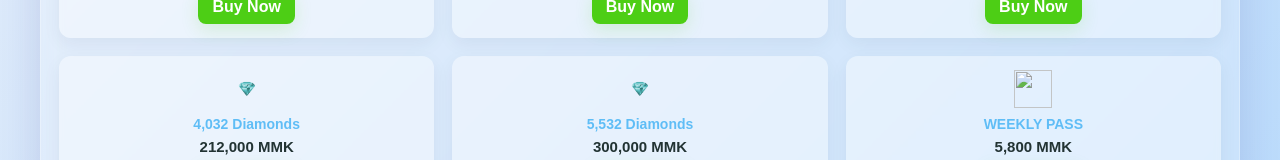
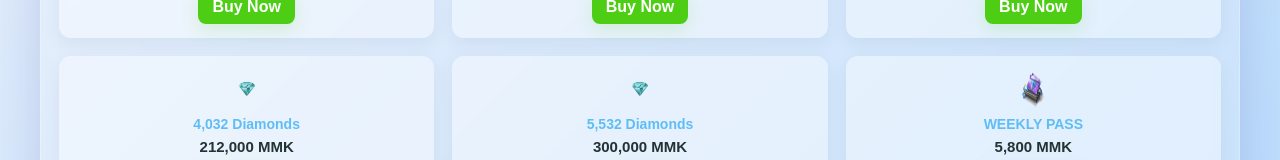
Before and after one commit to lunagemsx/dia, a plain HTML site: page index.html in a window 1280 px wide. Shown: the part 1088-1248 px from the top of the page. Drawn offline with Linux system fonts and the light colour scheme; the site is published under a folder, as on GitHub Pages, so addresses that start at the root find nothing.

Commit message:
Update index.html

```diff
--- a/index.html
+++ b/index.html
@@ -401,7 +401,7 @@
         </div>
 
        <div class="price-card">
-          <img src="/weekly.webp" class="icon-diamond" />
+          <img src="weekly.webp" class="icon-diamond" />
           <div class="diamond-text">WEEKLY PASS</div>
           <div class="price-color">5,800 MMK</div>
           <a href="https://t.me/lunagemx" class="buy-btn">Buy Now</a>
```
